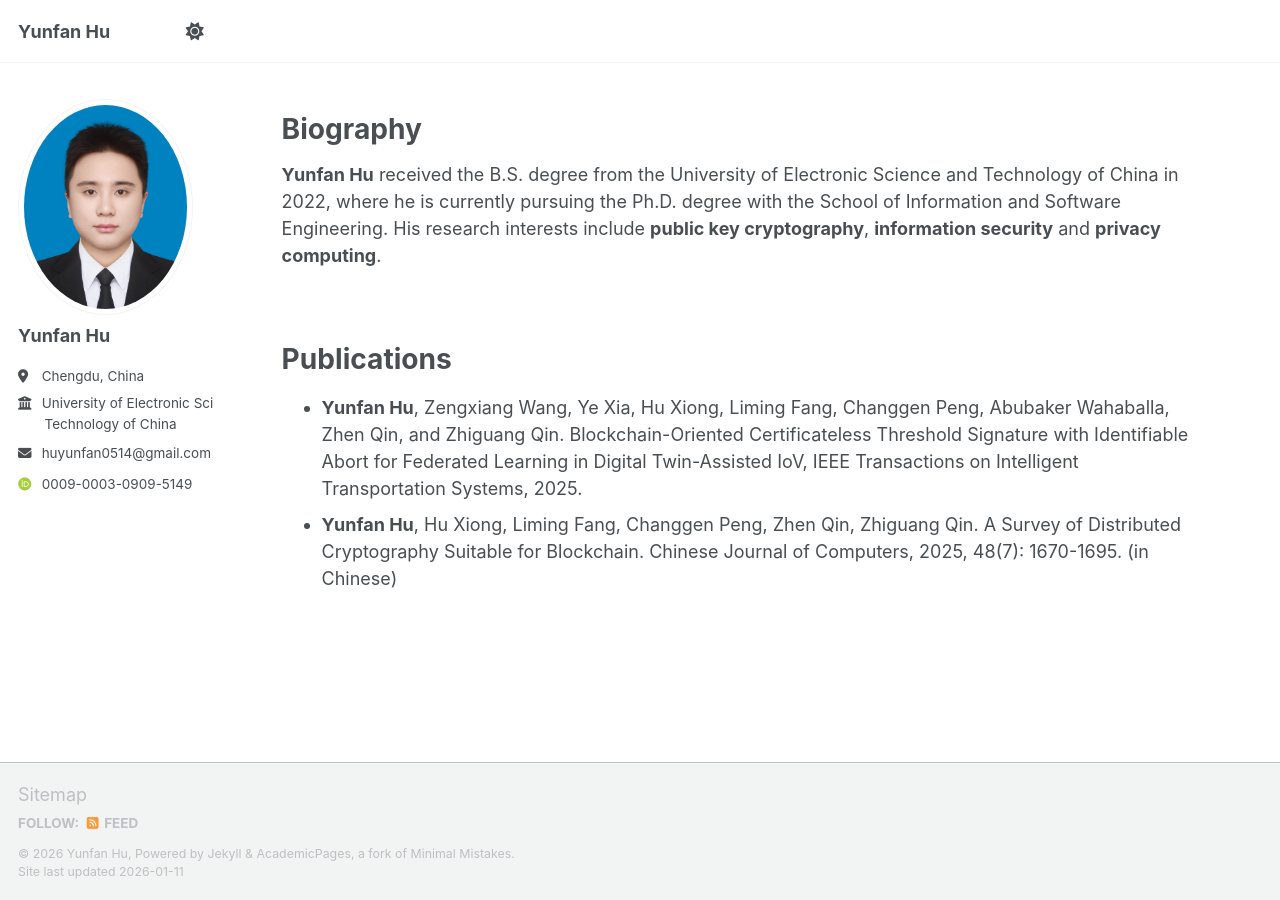
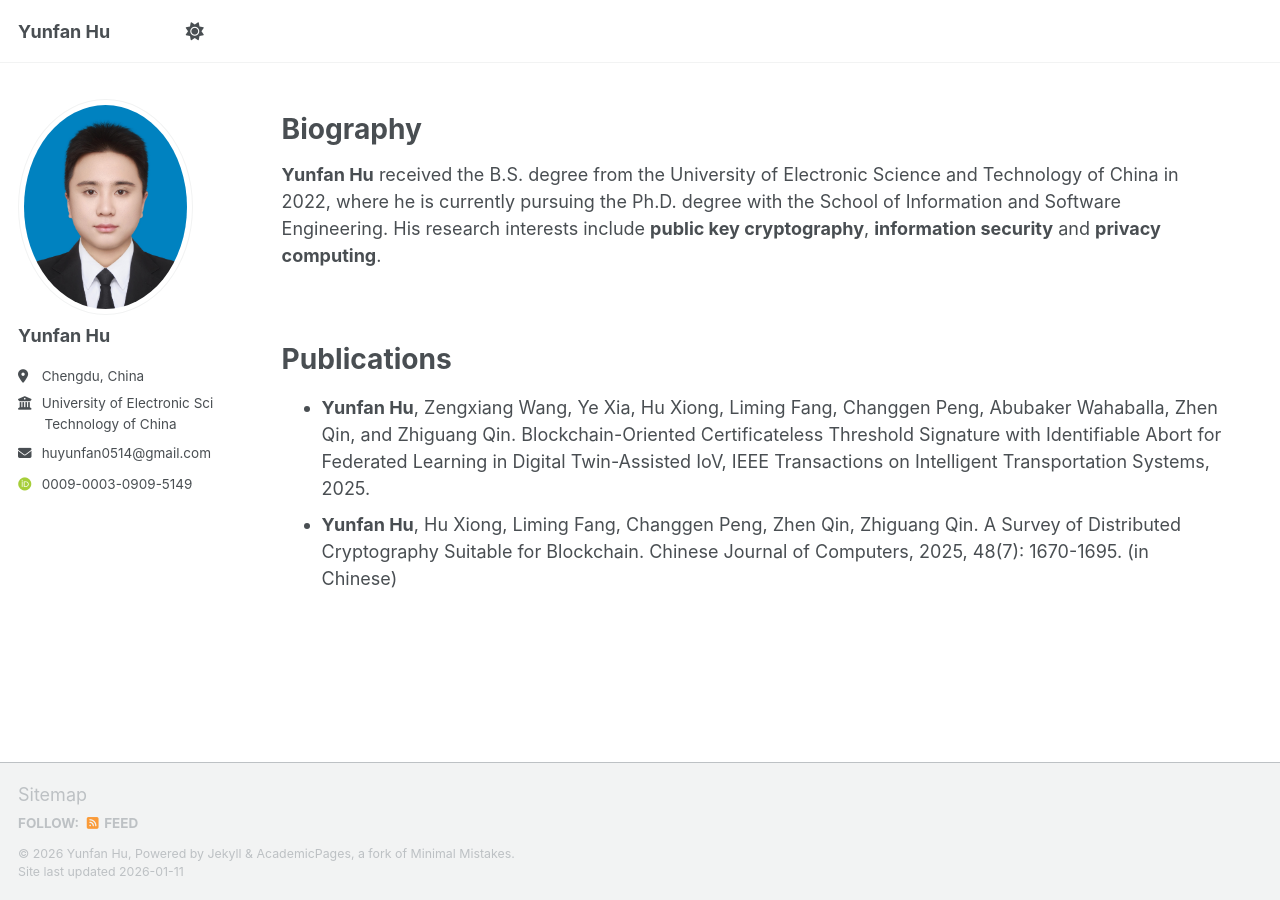
Before and after one commit to HYF0514/HYF0514.github.io, a Jekyll site: the page built from _pages/about.md, in a window 1280 px wide. Built offline with Jekyll 4.4.1, drawn with Linux system fonts in a browser that asks for light colours; some web fonts are replaced; a script bundle is joined from its source files by our own code; library files that are not in the unit come from our copies.

Commit message:
Update custom.css

```diff
--- a/assets/css/custom.css
+++ b/assets/css/custom.css
@@ -1,5 +1,5 @@
 @media (min-width: 57.8125em) {
   .page {
-  padding-right: 5%;
+  padding-right: 3%;
   }
 }
```
